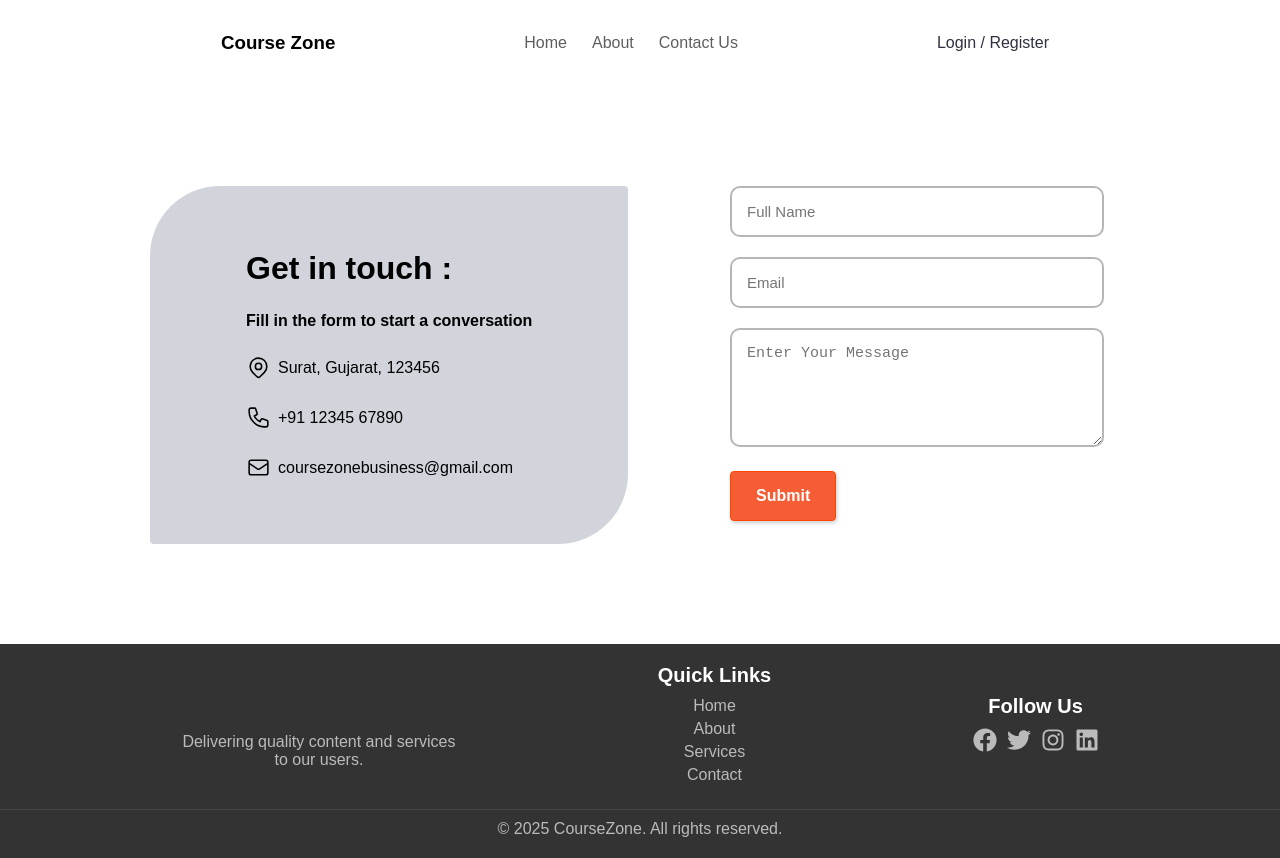
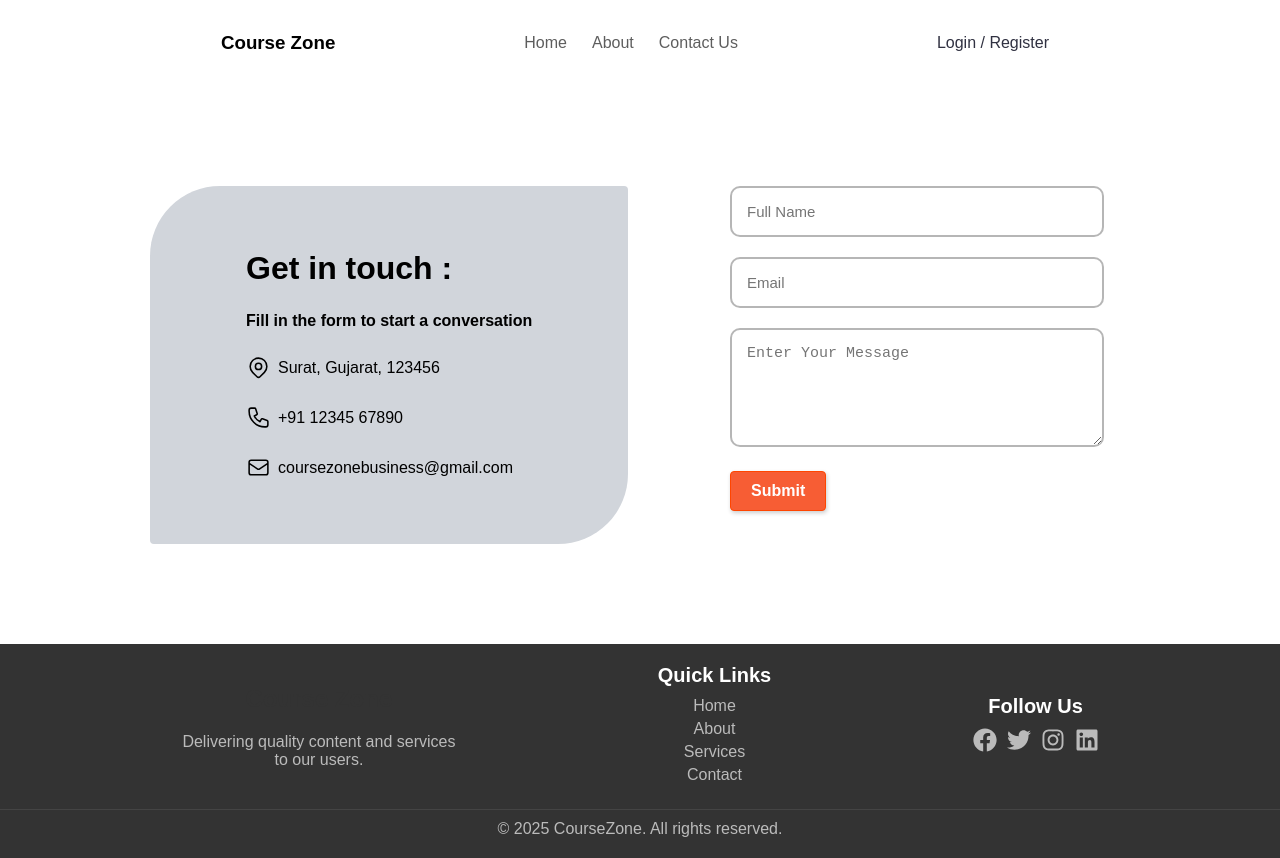
Before and after one commit to princeraval147/CourseZone, a React (Vite) app: page /contact in a window 1280 px wide. Built offline with nearby package versions, Linux system fonts and the light colour scheme; no server answers.

Commit message:
Change style

```diff
--- a/src/Components/Header.jsx
+++ b/src/Components/Header.jsx
@@ -33,7 +33,6 @@ const Header = () => {
     };
     checkLoginStatus();
     // }, []);
-    console.log("Login Status = ", isLoggedIn);
 
     const handleLogout = async () => {
         try {
--- a/src/index.css
+++ b/src/index.css
@@ -42,7 +42,7 @@ a {
     cursor: pointer;
     font-size: 16px;
     font-weight: 700;
-    padding: 15px 25px;
+    padding: 10px 20px;
     text-align: center;
     text-transform: none;
 }
```
